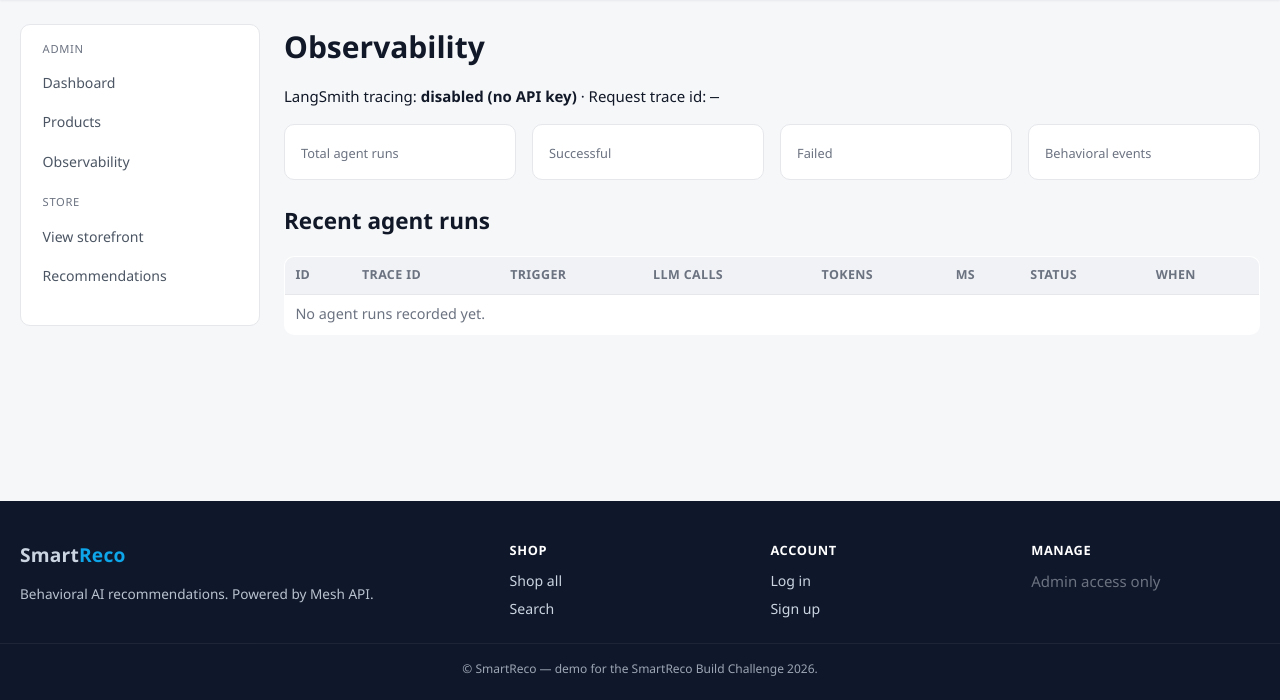
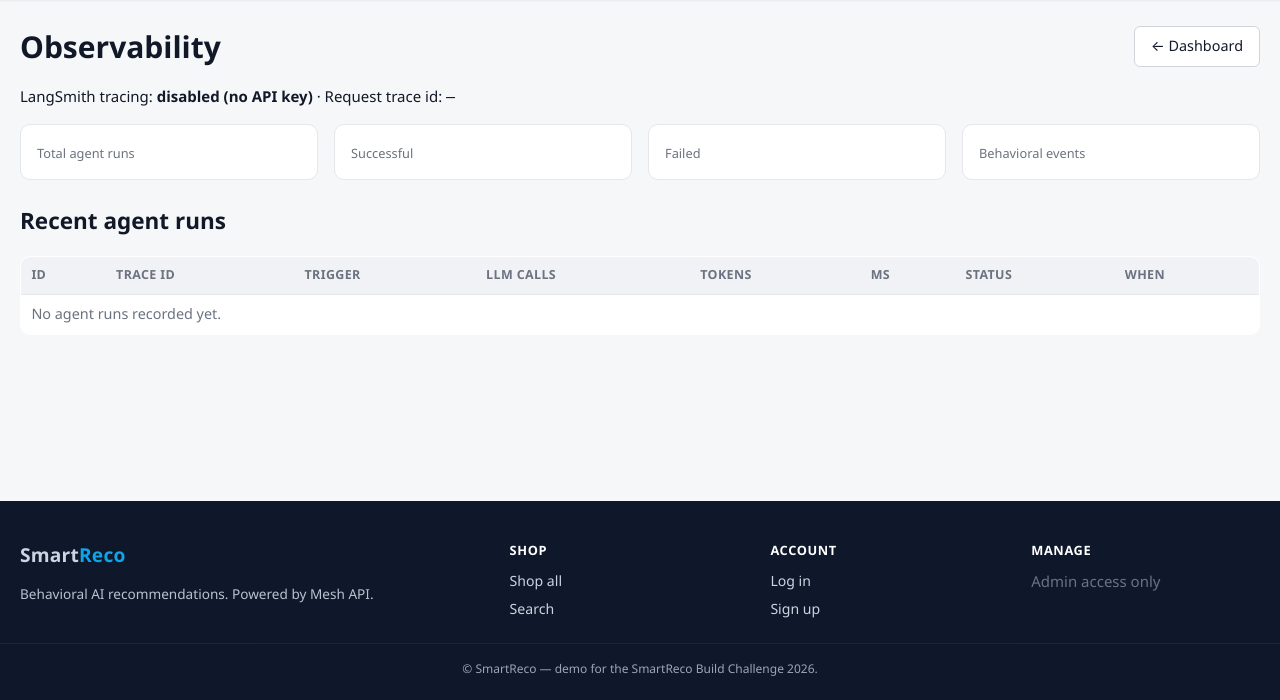
Before and after one commit to ABSatpute/SmartReco-Behavioral-AI-Recommendation-Platform, a FastAPI app: template templates/admin/observability.html in a window 1280 px wide. Shown: the part 100-800 px from the top of the page. Run offline with FastAPI, Linux system fonts and the light colour scheme; the template is opened without the code that fills it, so the values that code supplies are empty; data comes from the database, SQL or seed files in the repository.

Commit message:
Consolidate admin nav into a single top dropdown; admins land on dashboard

```diff
--- a/app/router/pages.py
+++ b/app/router/pages.py
@@ -40,6 +40,8 @@ def home(
 ):
     if user is None:
         return RedirectResponse(url="/auth/login", status_code=302)
+    if user.role == "admin":
+        return RedirectResponse(url="/admin", status_code=302)
     products = (
         db.query(Product)
         .filter(Product.is_active.is_(True))
--- a/templates/admin/dashboard.html
+++ b/templates/admin/dashboard.html
@@ -1,8 +1,6 @@
 {% extends "base.html" %}
 
 {% block title %}Admin · Dashboard · SmartReco{% endblock %}
-
-{% block sidebar %}{% include "partials/admin_sidebar.html" %}{% endblock %}
 
 {% block content %}
 <div class="page-head">
--- a/templates/admin/observability.html
+++ b/templates/admin/observability.html
@@ -2,11 +2,10 @@
 
 {% block title %}Admin · Observability · SmartReco{% endblock %}
 
-{% block sidebar %}{% include "partials/admin_sidebar.html" %}{% endblock %}
-
 {% block content %}
 <div class="page-head">
   <h1>Observability</h1>
+  <a class="btn" href="/admin">← Dashboard</a>
 </div>
 
 <p>
--- a/templates/admin/product_form.html
+++ b/templates/admin/product_form.html
@@ -1,8 +1,6 @@
 {% extends "base.html" %}
 
 {% block title %}Admin · {{ 'Edit' if product else 'New' }} product · SmartReco{% endblock %}
-
-{% block sidebar %}{% include "partials/admin_sidebar.html" %}{% endblock %}
 
 {% block content %}
 <div class="page-head">
--- a/templates/admin/product_list.html
+++ b/templates/admin/product_list.html
@@ -1,8 +1,6 @@
 {% extends "base.html" %}
 
 {% block title %}Admin · Products · SmartReco{% endblock %}
-
-{% block sidebar %}{% include "partials/admin_sidebar.html" %}{% endblock %}
 
 {% block content %}
 <div class="page-head">
--- a/templates/base.html
+++ b/templates/base.html
@@ -45,12 +45,6 @@
             </button>
             <div class="account-menu" data-account-menu>
               <a class="account-menu-link" href="/recommendations">My Account</a>
-              {% if current_user.role == 'admin' %}
-                <span class="account-menu-head">Admin</span>
-                <a class="account-menu-link" href="/admin">Dashboard</a>
-                <a class="account-menu-link" href="/admin/products">Products</a>
-                <a class="account-menu-link" href="/admin/observability">Observability</a>
-              {% endif %}
               <div class="account-menu-sep"></div>
               <form method="post" action="/auth/logout" class="account-menu-form">
                 <button type="submit" class="account-menu-link account-menu-logout">Log out</button>
--- a/templates/partials/admin_sidebar.html
+++ /dev/null
@@ -1,13 +0,0 @@
-<aside class="sidebar" aria-label="Admin navigation">
-  <p class="sidebar-title">Admin</p>
-  <ul class="sidebar-nav">
-    <li><a class="{% if request.url.path == '/admin' %}active{% endif %}" href="/admin">Dashboard</a></li>
-    <li><a class="{% if request.url.path == '/admin/products' or request.url.path.startswith('/admin/products/') %}active{% endif %}" href="/admin/products">Products</a></li>
-    <li><a class="{% if request.url.path == '/admin/observability' %}active{% endif %}" href="/admin/observability">Observability</a></li>
-  </ul>
-  <p class="sidebar-title">Store</p>
-  <ul class="sidebar-nav">
-    <li><a href="/">View storefront</a></li>
-    <li><a href="/recommendations">Recommendations</a></li>
-  </ul>
-</aside>
```
Also changed, not shown: templates/partials/account_sidebar.html (+0 -8 lines), tests/test_auth.py (+26 -0 lines).
